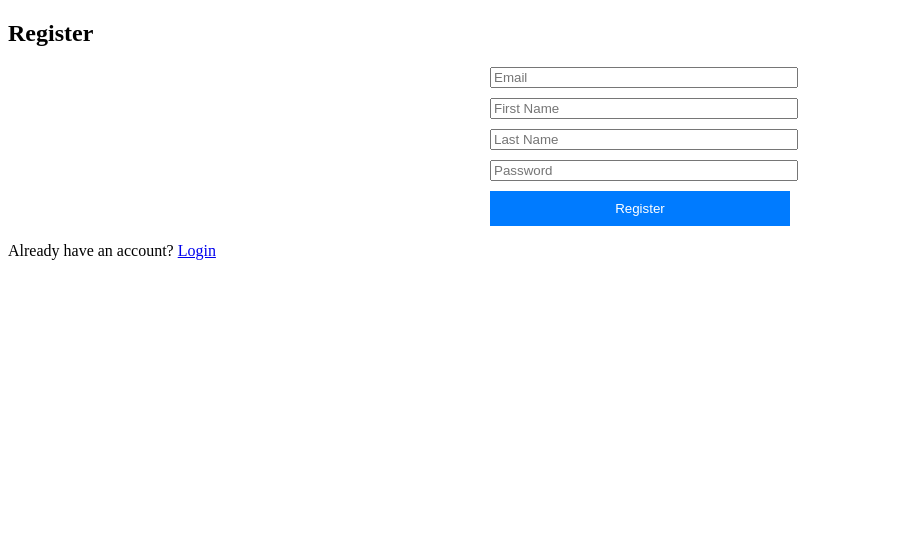
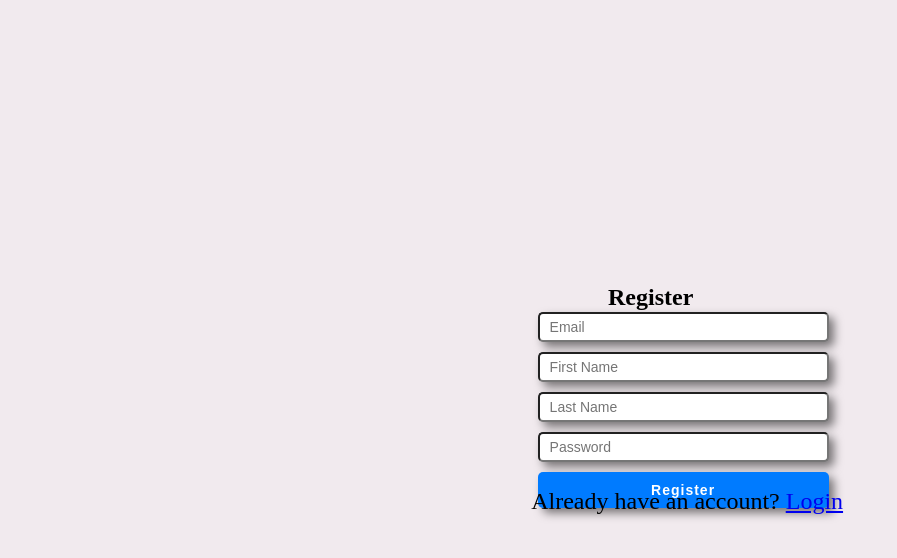
Before and after one commit to Shivanii7/ACIT2911-Agile, a Flask app: page /register in a window 1280 px wide. Shown: the top 558 px of the page, without its empty margins (0-897 px from the left). Run offline with Flask 3, Linux system fonts and the light colour scheme.

Commit message:
register page mirroring login page

```diff
--- a/templates/login.html
+++ b/templates/login.html
@@ -58,6 +58,7 @@
         }
         button:hover {
             background-color: #0056b3;
+            scale: 1.05;
         }
         p {
             text-align: center;
--- a/templates/register.html
+++ b/templates/register.html
@@ -5,24 +5,64 @@
     <meta name="viewport" content="width=device-width, initial-scale=1.0">
     <title>Register</title>
     <style>
+        body {
+            background-color:rgba(230, 218, 224, 0.54);
+        }
+        h2 {
+
+            position: absolute;
+            top: 33%;
+            left: 47.5%;
+
+
+        }
         form {
             max-width: 300px;
             margin: auto;
+            position: absolute;
+            top: 39%;
+            left: 42%;
         }
         input {
-            width: 100%;
+            width: 97%;
+            height: 30px;
             margin-bottom: 10px;
+            background-color: rgba(255, 255, 255, 1);
+            border: 1px solid color(0, 0, 0, 0.2);
+            border-radius: 5px;
+            box-sizing: border-box;
+            box-shadow: 5px 5px 10px rgba(0, 0, 0, 0.5);
+            padding: 10px;
+            font-size: 14px;
+
+
         }
         button {
-            width: 100%;
+            width: 97%;
             background-color: #007bff;
             color: white;
             padding: 10px;
             border: none;
             cursor: pointer;
+            font-weight: bold;
+            border: 1px solid color(0, 0, 0, 0.2);
+            border-radius: 5px;
+            box-sizing: border-box;
+            box-shadow: 5px 5px 10px rgba(0, 0, 0, 0.5);
+            padding: 10px;
+            font-size: 14px;
+            letter-spacing: 1px;
         }
         button:hover {
             background-color: #0056b3;
+            scale: 1.05;
+        }
+        p {
+            text-align: center;
+            font-size: 18pt;
+            position: absolute;
+            top: 58%;
+            left: 41.5%;
         }
     </style>
 </head>
```
